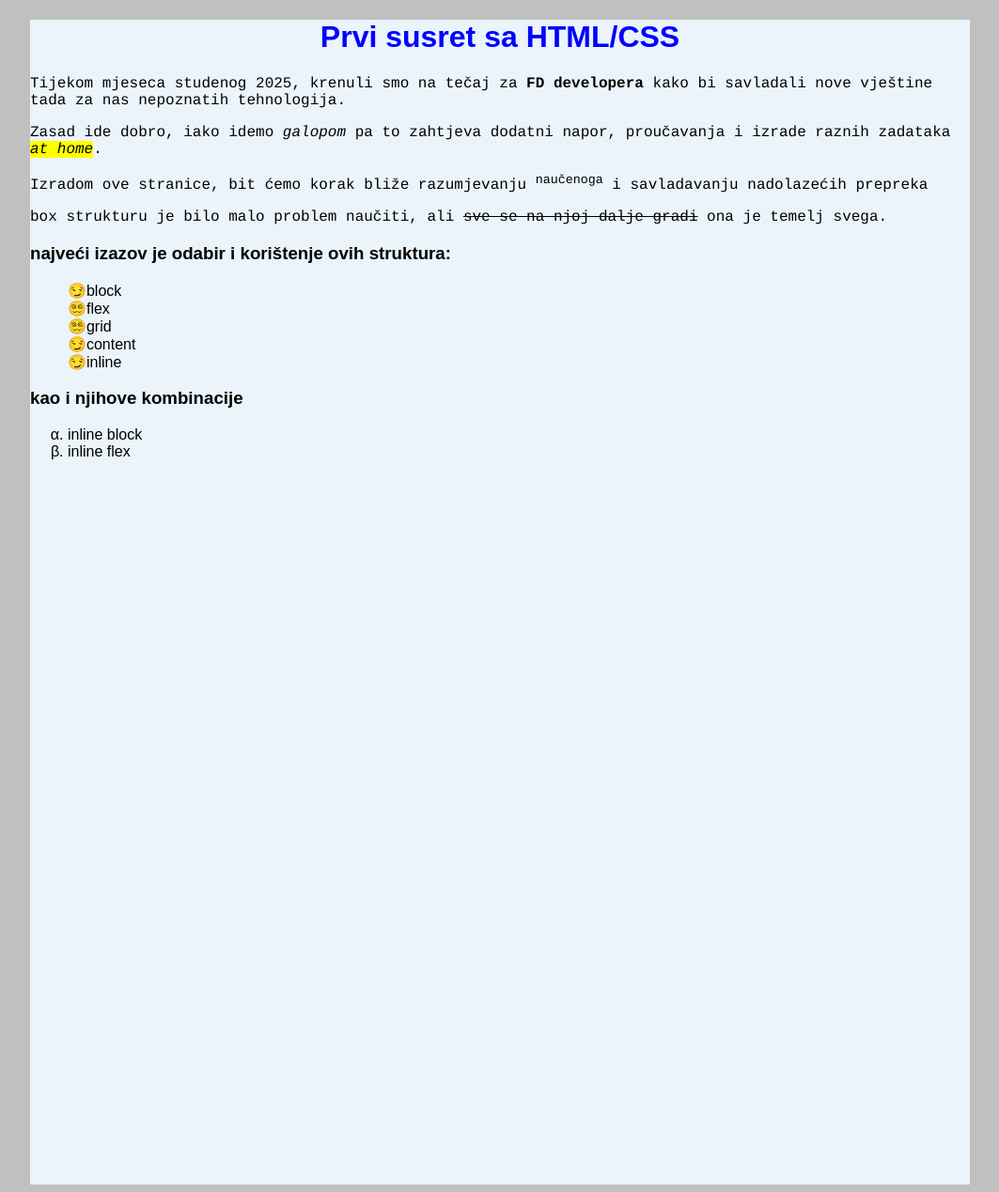
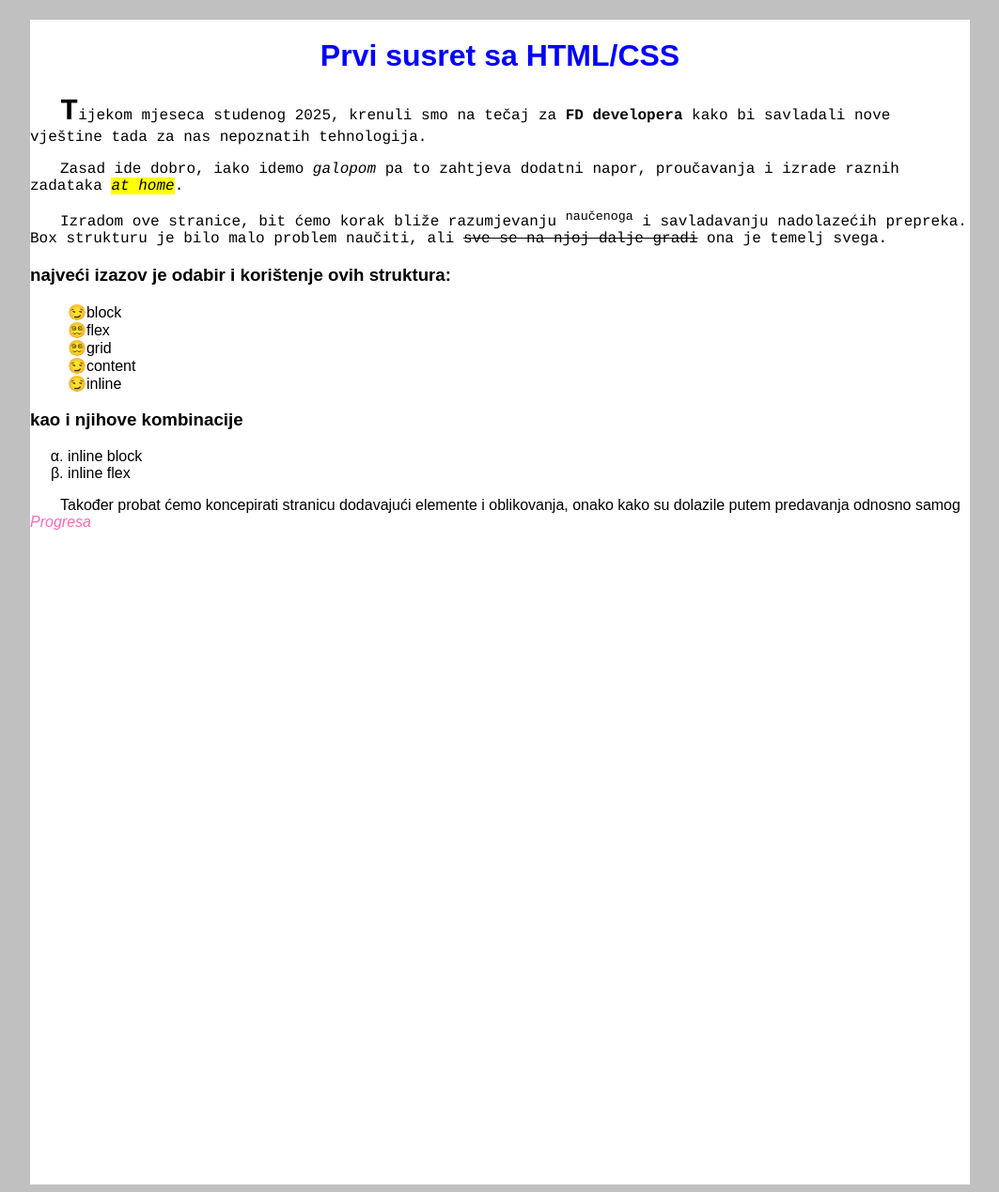
Before and after one commit to Tankred031/Revisited-FD1, a PHP site: page /FDweb.html in a window 1280 px wide. Shown: the whole page at 94% size, without its empty margins (113-1176 px from the left). Run offline with PHP 8.4, Linux system fonts and the light colour scheme.

Commit message:
preoblikovanje prvog dijela

```diff
--- a/FDweb.css
+++ b/FDweb.css
@@ -1,5 +1,5 @@
 body{
-    font-family: Courier, monospace;
+    font-family: sans-serif;
     padding-left: 10px;
 }
 
@@ -7,12 +7,17 @@ h1{
     color: blue;
     text-align: center;
     font-family: sans-serif;
+    padding-top: 20px;
 }
 
-h3, ul, ol{
-    font-family: sans-serif;
+.courier{font-family: Courier, monospace;}
+
+p{text-indent: 2em;}
+
+.slovo{
+    font-size: xx-large;
+    font-weight: bold;
 }
-
 
 ul{
     list-style: none;
@@ -23,3 +28,9 @@ ul li:nth-child(1):before, li:nth-child(4):before, li:nth-child(5):before {conte
 ol{
     list-style-type: lower-greek;
 }
+.oblikovanje{
+    text-transform: capitalize;
+    color: hotpink;
+    text-decoration: dashed;
+    font-style: italic;
+}
--- a/FDweb.html
+++ b/FDweb.html
@@ -11,16 +11,15 @@
     <div class="container">
     <h1>Prvi susret sa HTML/CSS</h1>
 
-    <p>Tijekom mjeseca studenog 2025, krenuli smo na tečaj za <strong>FD developera</strong> kako bi savladali nove vještine tada za nas nepoznatih tehnologija.</p>
+    <div class="courier">
+    <p><span class="slovo">T</span>ijekom mjeseca studenog 2025, krenuli smo na tečaj za <strong>FD developera</strong> kako bi savladali nove vještine tada za nas nepoznatih tehnologija.</p>
 
 
     <p>Zasad ide dobro, iako idemo <i>galopom</i> pa to zahtjeva dodatni napor, proučavanja i izrade raznih zadataka <mark><i>at home</i></mark>.</p>
 
 
-    <p>Izradom ove stranice, bit ćemo korak bliže razumjevanju <sup>naučenoga</sup> i savladavanju nadolazećih prepreka</p>
-
-
-    <p>box strukturu je bilo malo problem naučiti, ali <strike>sve se na njoj dalje gradi</strike> ona je temelj svega.</p>
+    <p>Izradom ove stranice, bit ćemo korak bliže razumjevanju <sup>naučenoga</sup> i savladavanju nadolazećih prepreka. Box strukturu je bilo malo problem naučiti, ali <strike>sve se na njoj dalje gradi</strike> ona je temelj svega.</p>
+    </div>
 
     <h3>najveći izazov je odabir i korištenje ovih struktura:</h3>
     <ul>
@@ -39,6 +38,8 @@
         <li>inline block</li>
         <li>inline flex</li>
     </ol>
+
+    <p>Također probat ćemo koncepirati stranicu dodavajući elemente i oblikovanja, onako kako su dolazile putem predavanja odnosno samog <span class="oblikovanje">progresa</span></p>
 </div>
 </body>
 </html>
--- a/container.css
+++ b/container.css
@@ -11,7 +11,7 @@ body{background-color: silver;}
     min-block-size: 155vh;
 
     margin: 0 auto;
-    background-color: #EBF4FA;
+    background-color: white;
 
     box-sizing: border-box;
 
```
